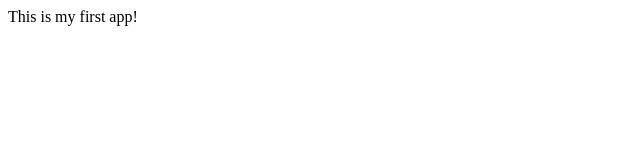
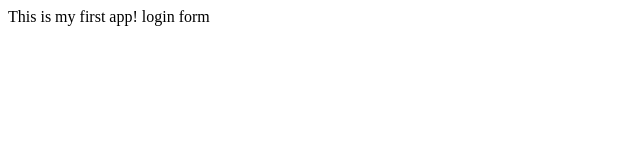
Before and after one commit to arunvanakalla/myappsample, a plain HTML site: page index.html in a window 1280 px wide. Shown: the full height of the page, 0-640 px from the left. Drawn offline with Linux system fonts and the light colour scheme.

Commit message:
login form

```diff
--- /dev/null
+++ b/dir2/app2.js
@@ -0,0 +1 @@
+console.log(app2)
--- a/index.html
+++ b/index.html
@@ -4,5 +4,6 @@
     </head>
     <body>
         This is my first app!
+        login form
     </body>
 </html>
```
Also changed, not shown: login.html (added, +1 -0 lines), log.txt (added).
